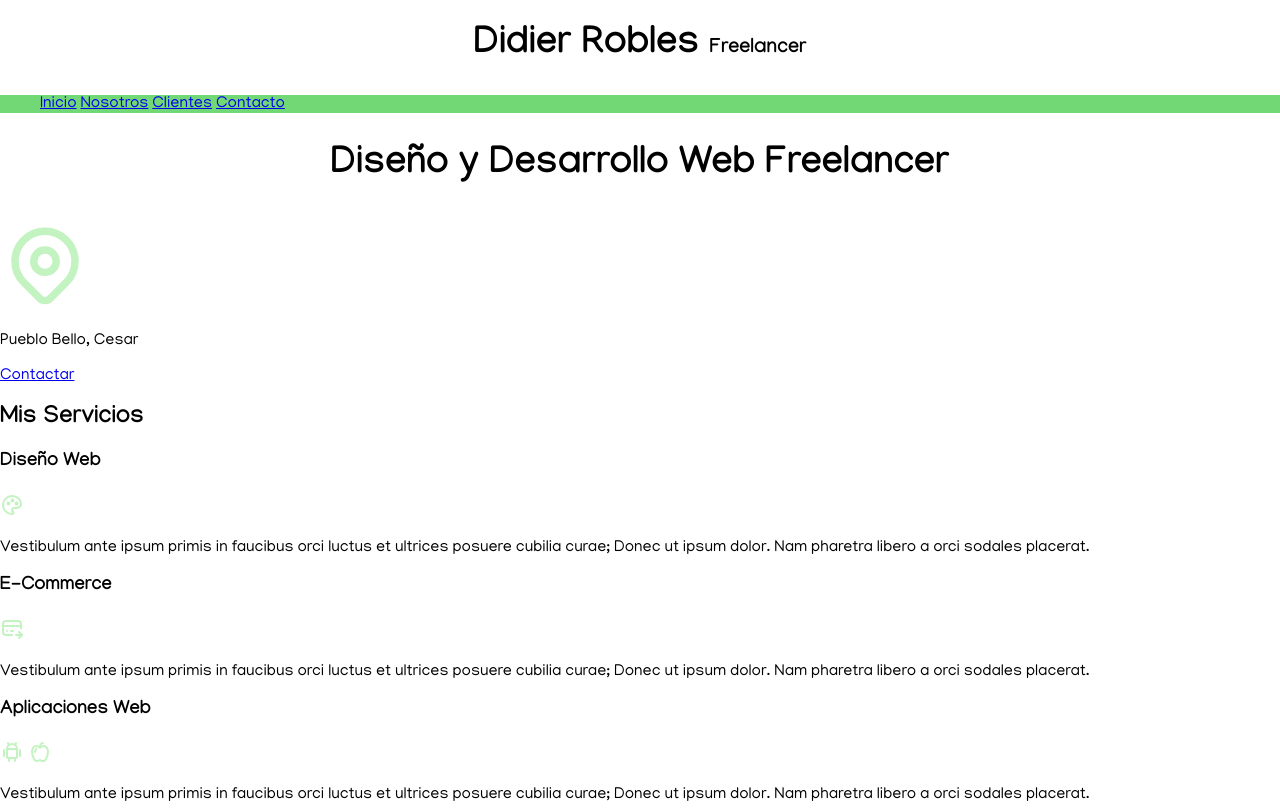
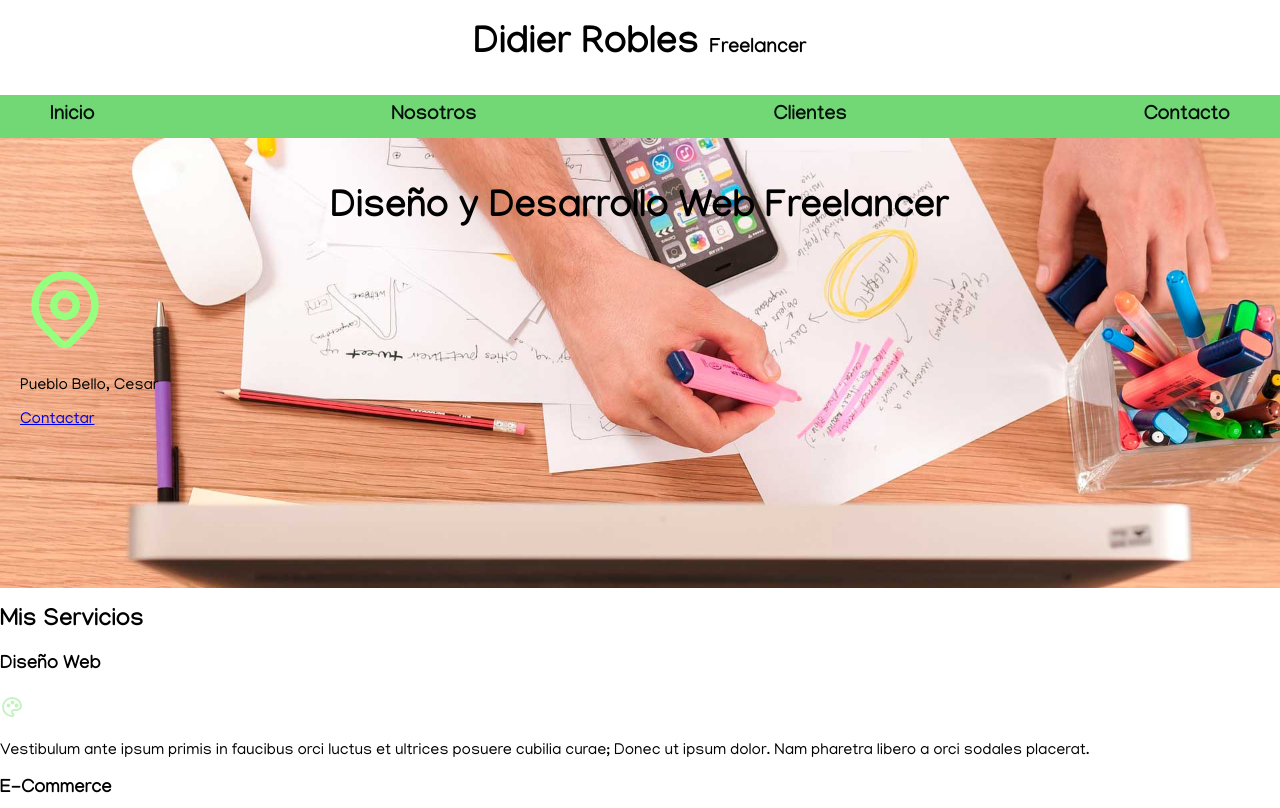
Before and after one commit to didier2811/didier_freelancer, a plain HTML site: page freelancer_inicio/index.html in a window 1280 px wide. Shown: the top 808 px of the page. Drawn offline with Linux system fonts and the light colour scheme.

Commit message:
avanzamos un poco mas con css

```diff
--- a/freelancer_inicio/index.html
+++ b/freelancer_inicio/index.html
@@ -7,7 +7,7 @@
     <link rel="stylesheet" href="./normalize.css">
     <link rel="preload" href="./normalize.css" as="style">
     <link href="https://fonts.googleapis.com/css2?family=Kosugi+Maru&family=Manjari:wght@100;400;700&display=swap" rel="stylesheet">
-    <link rel="preload" href="./php.css" as="style">
+    <link rel="preload" href="./style.css" as="style">
     <link rel="stylesheet" href="./style.css">
 </head>
 <body>
@@ -25,12 +25,15 @@
     </div>
 
 
-    <section>
-        <h2 class="title">Diseño y Desarrollo Web Freelancer</h2>
-        <svg class="ubicacion"  xmlns="http://www.w3.org/2000/svg"  width="24"  height="24"  viewBox="0 0 24 24"  fill="none"  stroke="#c3f3c0"  stroke-width="2"  stroke-linecap="round"  stroke-linejoin="round"  class="icon icon-tabler icons-tabler-outline icon-tabler-map-pin"><path stroke="none" d="M0 0h24v24H0z" fill="none"/><path d="M9 11a3 3 0 1 0 6 0a3 3 0 0 0 -6 0" /><path d="M17.657 16.657l-4.243 4.243a2 2 0 0 1 -2.827 0l-4.244 -4.243a8 8 0 1 1 11.314 0z" />
-        </svg>
-        <p>Pueblo Bello, Cesar</p>
-        <a href="#">Contactar</a>
+    <section class="hero">
+        <div  class="contenido_hero">
+            <h2 class="title">Diseño y Desarrollo Web Freelancer</h2>
+            <svg class="ubicacion"  xmlns="http://www.w3.org/2000/svg"  width="24"  height="24"  viewBox="0 0 24 24"  fill="none"  stroke="#c3f3c0"  stroke-width="2"  stroke-linecap="round"  stroke-linejoin="round"  class="icon icon-tabler icons-tabler-outline icon-tabler-map-pin"><path stroke="none" d="M0 0h24v24H0z" fill="none"/><path d="M9 11a3 3 0 1 0 6 0a3 3 0 0 0 -6 0" /><path d="M17.657 16.657l-4.243 4.243a2 2 0 0 1 -2.827 0l-4.244 -4.243a8 8 0 1 1 11.314 0z" />
+            </svg>
+            <p>Pueblo Bello, Cesar</p>
+            <a href="#">Contactar</a>
+        </div>
+
     </section>
 
     <main>
--- a/freelancer_inicio/style.css
+++ b/freelancer_inicio/style.css
@@ -4,6 +4,13 @@
     --vOscuro: #72d875;
     --vClaro: #96ff7d;
     --VClarito:#c3f3c0;
+}
+
+html {
+    box-sizing: border-box;
+}
+  *, *:before, *:after {
+    box-sizing: inherit;
 }
 
 html {
@@ -18,7 +25,7 @@ body {
 .ubicacion{
     width: 9rem;
     height: 9rem;
-    stroke: #c3f3c0;
+    stroke: var(--vClaro);
 }
 
 .title{
@@ -33,7 +40,7 @@ body {
 }
 
 .contenedor{
-    width: 120rem;
+    max-width: 120rem;
     margin: 0 auto ;
 }
 
@@ -41,6 +48,37 @@ body {
     background-color: var(--vOscuro) ;
 }
 
-.navegacion_principal{
+.navegacion_principal {
+    display: flex;
+    flex-direction: column;
 
 }
+@media (min-width: 768px) {
+    .navegacion_principal {
+        flex-direction: row;
+        justify-content: space-between;
+    }
+}
+
+.navegacion_principal a {
+    display: block;
+    text-align: center;
+    color:var(--negro) ;
+    text-decoration: none;
+    font-size: 2rem;
+    font-weight: 700;
+    padding: 1rem;
+}
+
+.navegacion_principal a:hover {
+    background-color:var(--gris) ;
+    color: var(--vClaro);
+}
+
+.hero {
+    background-image: url(./img/hero.jpg);
+    background-repeat: no-repeat;
+    background-size: cover;
+    height: 450px;
+    padding: 20px;
+}
```
